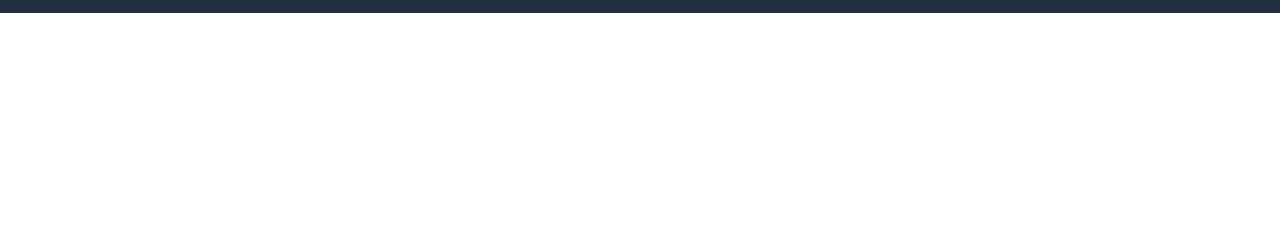
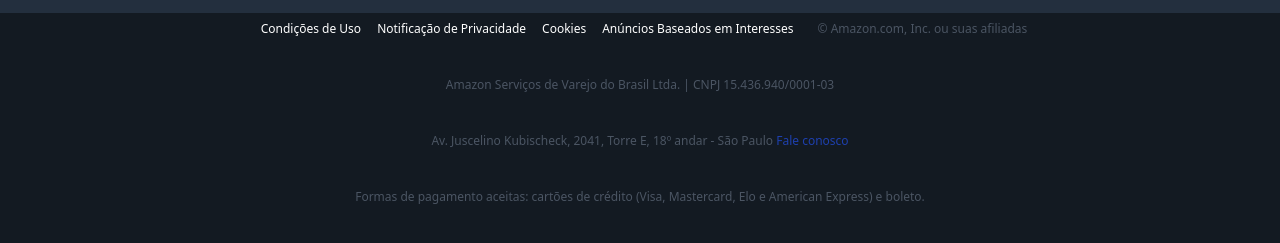
Before and after one commit to carlos-a-reis/amazon-clone-tailwind, a website: page src/index.html in a window 1280 px wide. Shown: the part 2188-2431 px from the top of the page. Before the commit the page ends 2201 px from the top, so only its background shows below. Drawn offline with Linux system fonts and the light colour scheme.

Commit message:
feat: adiciona a parte final do footer

```diff
--- a/src/index.html
+++ b/src/index.html
@@ -501,6 +501,28 @@
         <a href="#" class="text-gray-400 hover:underline">Amazon Web Services</a>
       </div>
     </div>
+    <div class="flex flex-col items-center bg-darkblue-950 text-xs pt-8 md:pt-2">
+      <div class="flex flex-col md:flex-row mb-10">
+        <ul class="flex">
+          <li class="px-2 border-none md:border-r text-center md:text-left border-gray-600 hover:underline">
+            <a href="#">Condições de Uso</a>
+          </li>
+          <li class="px-2 border-none md:border-r text-center md:text-left border-gray-600 hover:underline">
+            <a href="#">Notificação de Privacidade</a>
+          </li>
+          <li class="px-2 border-none md:border-r text-center md:text-left border-gray-600 hover:underline">
+            <a href="#">Cookies</a>
+          </li>
+          <li class="px-2 border-none md:border-r text-center md:text-left border-gray-600 hover:underline">
+            <a href="#">Anúncios Baseados em Interesses</a>
+          </li>
+        </ul>
+        <span class="text-center md:text-left mt-8 md:mt-0 ml-4 text-gray-600">&copy; Amazon.com, Inc. ou suas afiliadas</span>
+      </div>
+      <p class="hidden md:block mb-10 text-gray-600">Amazon Serviços de Varejo do Brasil Ltda. | CNPJ 15.436.940/0001-03</p>
+      <p class="hidden md:block mb-10 text-gray-600">Av. Juscelino Kubischeck, 2041, Torre E, 18º andar - São Paulo <a href="#" class="text-blue-800">Fale conosco</a></p>
+      <p class="hidden md:block mb-10 text-gray-600">Formas de pagamento aceitas: cartões de crédito (Visa, Mastercard, Elo e American Express) e boleto.</p>
+    </div>
   </footer>
 </body>
 </html>
```
Also changed, not shown: src/css/styles.css.
